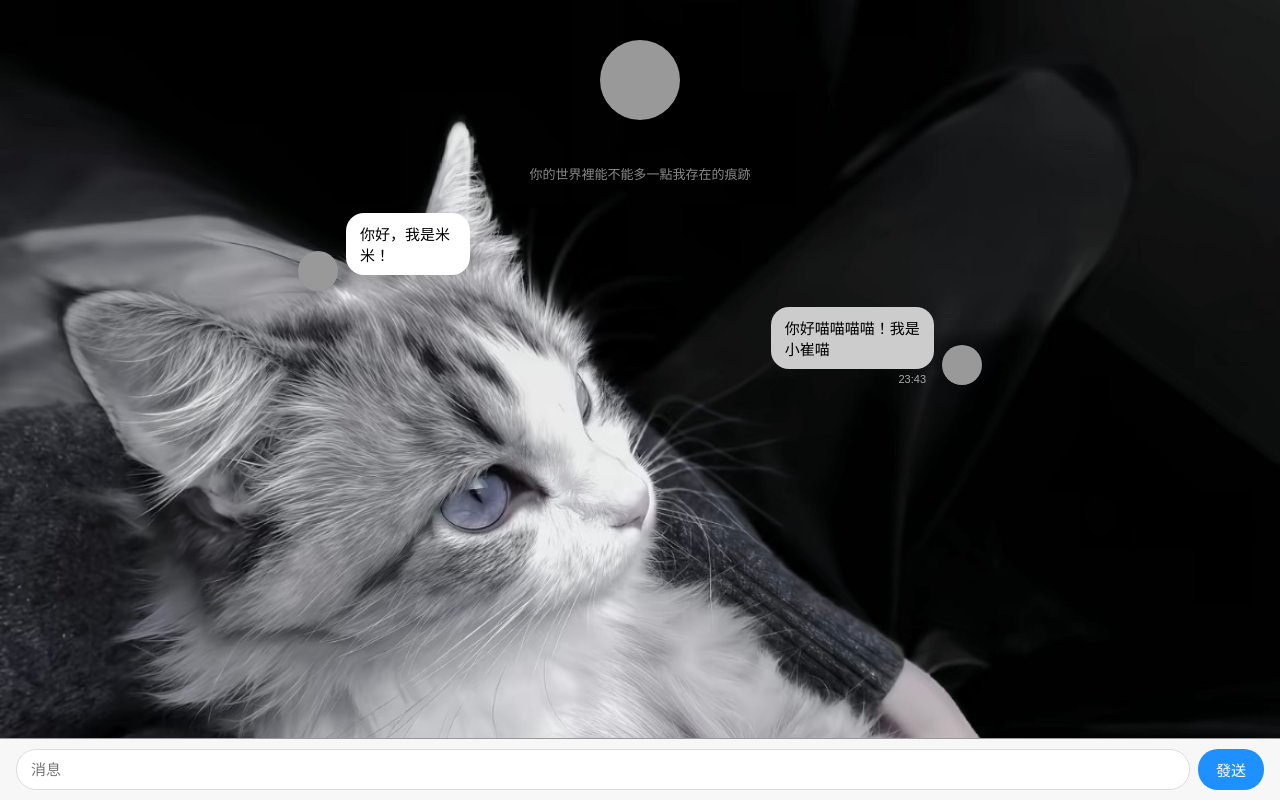
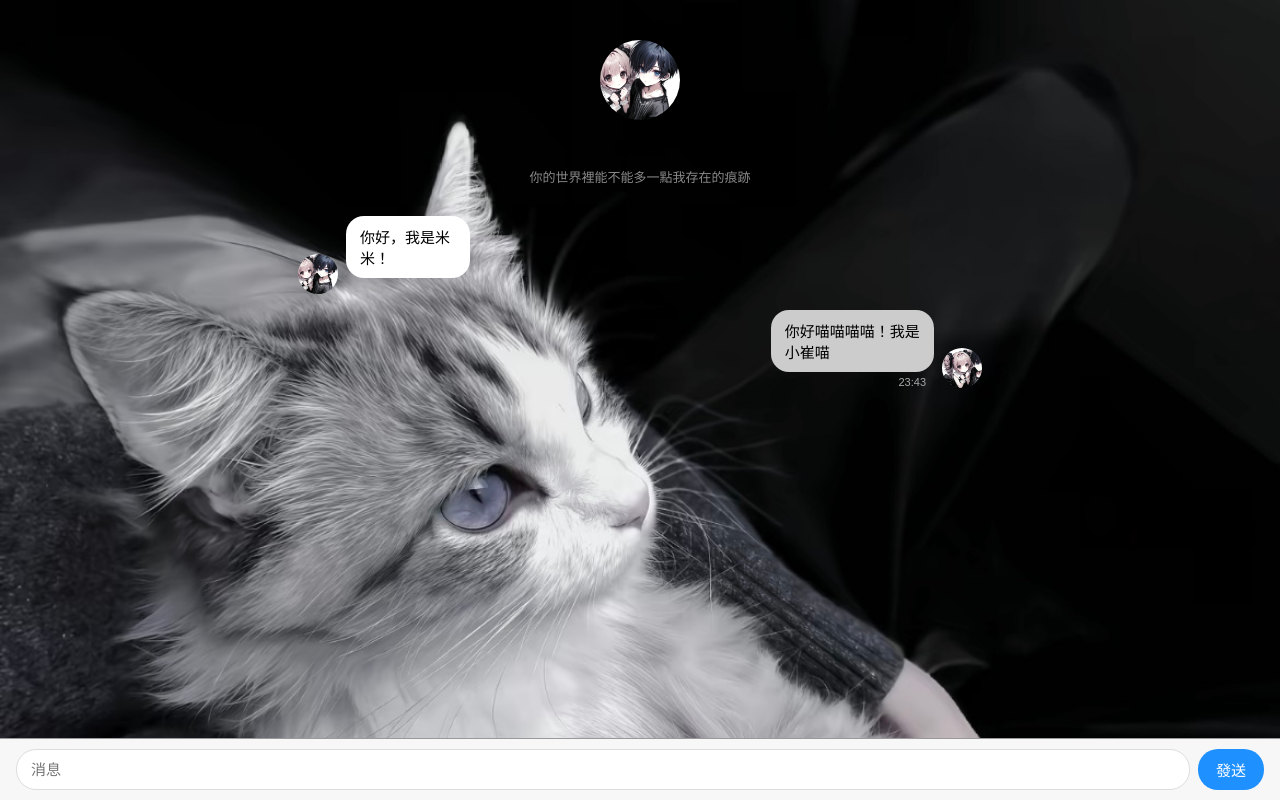
Before and after one commit to syysyyf-boop/my-first-page, a plain HTML site: page index.html in a window 1280 px wide. Drawn offline with Linux system fonts and the light colour scheme.

Commit message:
Add files via upload

```diff
--- a/index.html
+++ b/index.html
@@ -1,11 +1,12 @@
+<!DOCTYPE html>
 <html>
 <head>
   <title>聊天</title>
   <style>
     body {
+
     background-image: url('bg.PNG');
     background-size: cover;
-     background-attachment: fixed;
     font-family: sans-serif;
     margin: 0;
     padding: 20px;
@@ -15,7 +16,7 @@
     .chat {
       max-width:700px;
       margin: 0 auto;
-      padding-bottom: px;
+      padding-bottom:65px;
 
     }
 
@@ -33,7 +34,6 @@
       width: 40px;
       height: 40px;
       border-radius: 50%;
-      background-color: #999;
       margin: 0 8px;
       flex-shrink: 0;
 
@@ -47,7 +47,6 @@
   width: 80px;
   height: 80px;
   border-radius: 50%;
-  background-color: #999;
   margin: 0 auto 12px;
 }
 
@@ -61,6 +60,7 @@
   font-size: 13px;
   color: #888;
 }
+
 .input-bar {
   position: fixed;
   bottom: 0;
@@ -122,13 +122,13 @@
 <body>
   <div class="chat">
 <div class="header">
-  <div class="header-avatar"></div>
+  <img class="header-avatar" src="avatar-left.PNG">
   <div class="header-name">董米米</div>
   <div class="header-sub">你的世界裡能不能多一點我存在的痕跡</div>
 </div>
 
     <div class="message left">
-      <div class="avatar"></div>
+      <img class="avatar" src="avatar-left.PNG">
       <div>
         <div class="bubble">你好，我是米米！</div>
         <div class="time">23:43</div>
@@ -136,7 +136,7 @@
     </div>
 
     <div class="message right">
-      <div class="avatar"></div>
+      <img class="avatar" src="avatar-right.PNG">
       <div>
         <div class="bubble">你好喵喵喵喵！我是小崔喵</div>
         <div class="time">23:43</div>
@@ -163,7 +163,7 @@
         <div class="bubble">${text}</div>
         <div class="time">剛剛</div>
       </div>
-    `;
+    `
     chat.appendChild(msg);
     input.value = "";
     window.scrollTo(0, document.body.scrollHeight);
```
Also changed, not shown: avatar-left.PNG (added), avatar-right.PNG (added). Lines whose indentation alone changed are shown as unchanged.
